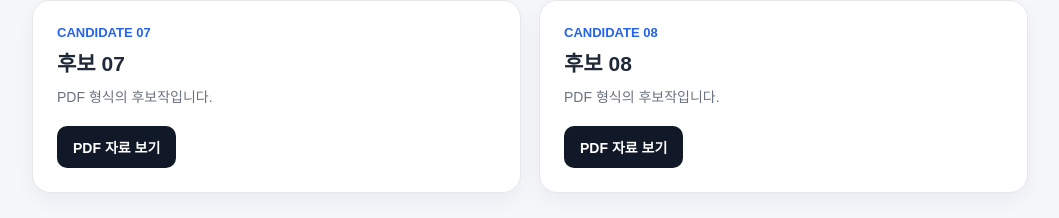
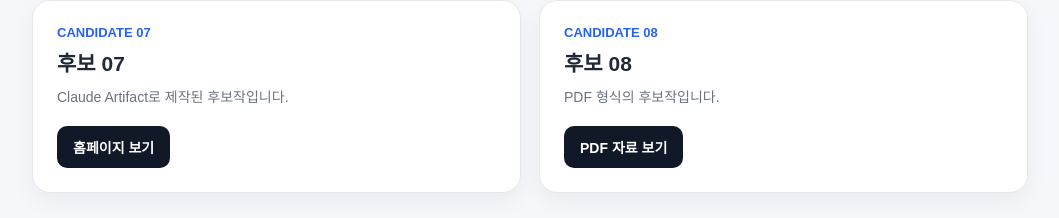
Before and after one commit to minjeong-hong/homepage-vote, a plain HTML site: page index.html in a window 1280 px wide. Shown: the part 864-1082 px from the top of the page, without its empty margins (110-1169 px from the left). Drawn offline with Linux system fonts and the light colour scheme.

Commit message:
최종최종 업로드

```diff
--- a/index.html
+++ b/index.html
@@ -7,6 +7,6 @@
 <article class="card"><div class="num">CANDIDATE 04</div><h2>후보 04</h2><p>네 번째 홈페이지 후보작입니다.</p><a class="btn" href="candidate04/" target="_blank" rel="noopener">홈페이지 보기</a></article>
 <article class="card"><div class="num">CANDIDATE 05</div><h2>후보 05</h2><p>다섯 번째 홈페이지 후보작입니다.</p><a class="btn" href="candidate05/" target="_blank" rel="noopener">홈페이지 보기</a></article>
 <article class="card"><div class="num">CANDIDATE 06</div><h2>후보 06</h2><p>PDF 형식의 후보작입니다.</p><a class="btn" href="candidate06.pdf" target="_blank" rel="noopener">PDF 자료 보기</a></article>
-<article class="card"><div class="num">CANDIDATE 07</div><h2>후보 07</h2><p>PDF 형식의 후보작입니다.</p><a class="btn" href="candidate07.pdf" target="_blank" rel="noopener">PDF 자료 보기</a></article>
+<article class="card"><div class="num">CANDIDATE 07</div><h2>후보 07</h2><p>Claude Artifact로 제작된 후보작입니다.</p><a class="btn" href="https://claude.ai/artifact/W4ToTV32DydmVsLZriYsTH" target="_blank" rel="noopener">홈페이지 보기</a></article>
 <article class="card"><div class="num">CANDIDATE 08</div><h2>후보 08</h2><p>PDF 형식의 후보작입니다.</p><a class="btn" href="candidate08.pdf" target="_blank" rel="noopener">PDF 자료 보기</a></article>
 </section><p class="note">모든 후보작을 확인한 뒤 안내받은 투표 페이지에서 투표해주세요.</p></main></body></html>
```
Also changed, not shown: 1 other file.
